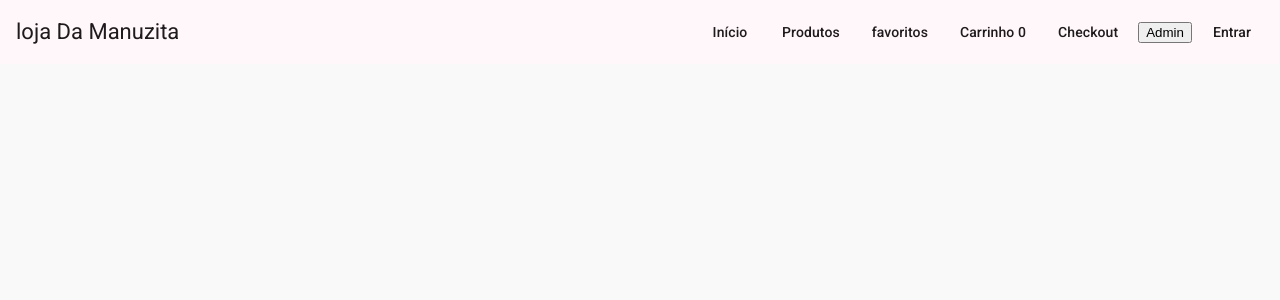
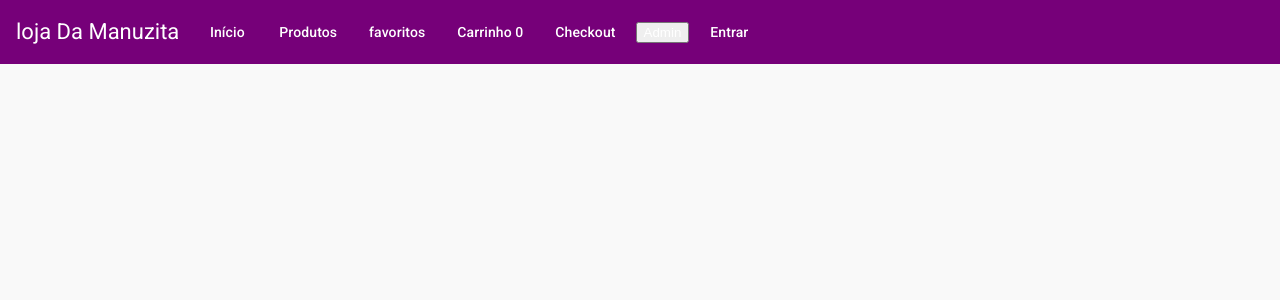
Before and after one commit to manuzita-12/-e-commerce, an Angular app: page / in a window 1280 px wide. Shown: the top 300 px of the page. Built offline with nearby package versions, Linux system fonts and the light colour scheme.

Commit message:
refactor(header): refatora estrutura com malt-toolbar e atualiza estilos

```diff
--- a/src/app/shared/layout/header/header.css
+++ b/src/app/shared/layout/header/header.css
@@ -1,17 +1,36 @@
 mat-toolbar {
 display: flex;
 flex-wrap: wrap;
+align-items: center;
+gap: 0.5rem;
+background-color: #760079;
+color: #fff;
 }
 
-.flex-spacer {
-    flex: 1 1 auto;
+mat-toolbar button {
+    color: #fff;
 }
 
-button {
-    margin-left: 8px;
+mat-toolbar button:hover {
+    background-color: #fb22ff;
+}
+
+.flex-space {
+    flex: 1 1 auto;
+    color: aqua;
 }
 
 .email-usuario{
-    font-size: 16px;
-    color: blueviolet;
+    font-size: 1rem;
+    color: pink;
 }
+.barra-mangeta {
+    width: 100%;
+    height: 6.25rem;
+    background-color: var(--mat-sys-primary, #5e1f5f);
+}
+
+.nome-loja {
+    font-size: 25px;
+    font-weight: bold;
+}
```
